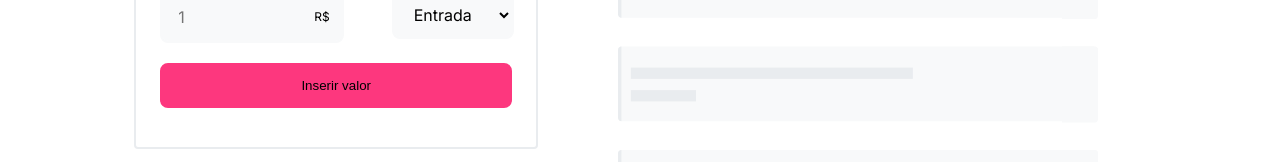
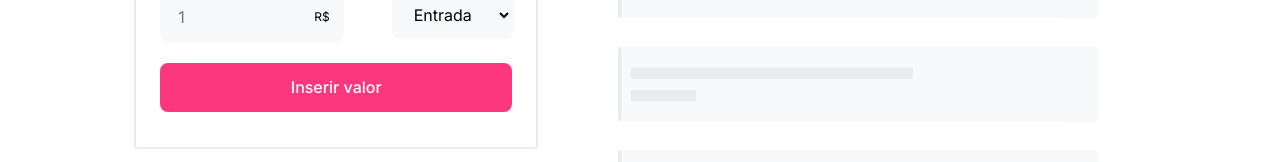
Before and after one commit to Kenzie-Academy-Brasil-Developers/react-entrega-s1-nu-kenzie-Christ1anGall, a React (Create React App) app: page / in a window 1280 px wide. Both pictures are taken after a click on the button "Iniciar". Shown: the part 407-569 px from the top of the page. Built offline with nearby package versions, Linux system fonts and the light colour scheme.

Commit message:
fix: button form color && font

```diff
--- a/src/components/HomePage/Form/style.css
+++ b/src/components/HomePage/Form/style.css
@@ -110,6 +110,12 @@ input::-webkit-inner-spin-button {
   border-radius: 8px;
   margin-top: 1.25rem;
   cursor: pointer;
+  font-weight: 500;
+  font-size: 16px;
+  line-height: 19px;
+  font-family: "Inter";
+  font-style: normal;
+  color: #ffff;
 }
 .FormButton:hover {
   background: rgba(227, 73, 129, 1);
```
